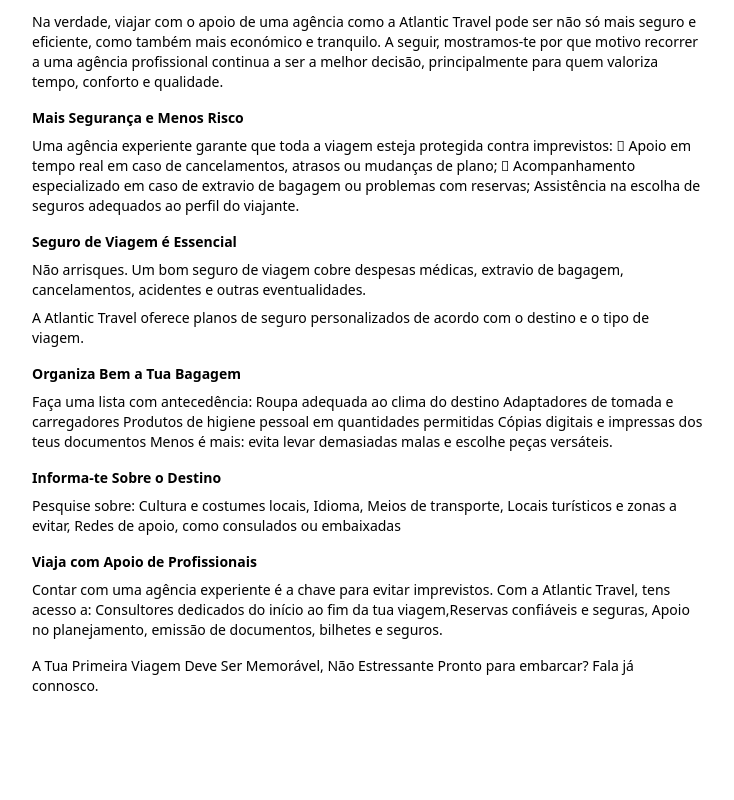
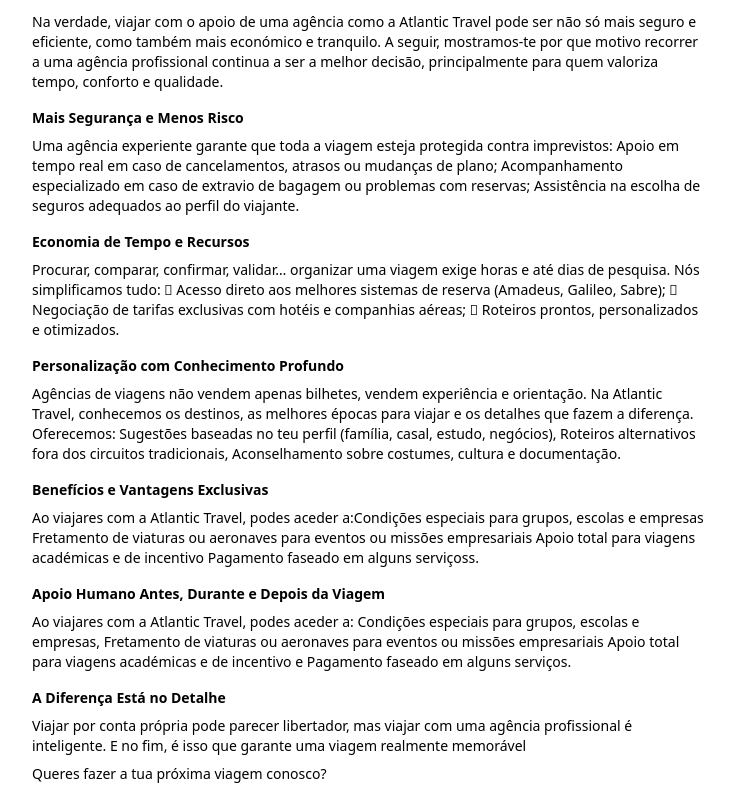
Before and after one commit to Vivaldi-Dev/atlantictravel, a Next.js app in the folder atlantictravel/: page /blog/escolher in a window 1280 px wide. Shown: the part 700-1500 px from the top of the page, without its empty margins (272-1006 px from the left). Built offline with nearby package versions, Linux system fonts and the light colour scheme.

Commit message:
add new blog page

```diff
--- a/atlantictravel/src/app/blog/escolher/page.tsx
+++ b/atlantictravel/src/app/blog/escolher/page.tsx
@@ -79,39 +79,50 @@
                         <motion.div variants={itemVariants} className='mb-4'>
                             <p className="font-semibold text-start mb-2">Mais Segurança e Menos Risco</p>
                             <p>
-                                Uma agência experiente garante que toda a viagem esteja protegida contra imprevistos:   Apoio em tempo real em caso de cancelamentos, atrasos ou mudanças de plano;  Acompanhamento especializado em caso de extravio de bagagem ou problemas com reservas;  Assistência na escolha de seguros adequados ao perfil do viajante.
+                                Uma agência experiente garante que toda a viagem esteja protegida contra imprevistos:
+                                Apoio em tempo real em caso de cancelamentos, atrasos ou mudanças de plano;
+                                Acompanhamento especializado em caso de extravio de bagagem ou problemas com reservas;
+                                Assistência na escolha de seguros adequados ao perfil do viajante.
 
                             </p>
                         </motion.div>
 
                         <motion.div variants={itemVariants} className='mb-4'>
-                            <p className="font-semibold text-start mb-2">Seguro de Viagem é Essencial </p>
-                            <p>Não arrisques. Um bom seguro de viagem cobre despesas médicas, extravio de bagagem, cancelamentos, acidentes e  outras eventualidades.</p>
-                            <p className='mt-2'>A Atlantic Travel oferece planos de seguro personalizados de acordo com o destino e o tipo de viagem.</p>
+                            <p className="font-semibold text-start mb-2">Economia de Tempo e Recursos</p>
+                            <p>Procurar, comparar, confirmar, validar… organizar uma viagem exige horas e até dias de pesquisa. Nós simplificamos  tudo:  
+                                Acesso direto aos melhores sistemas de reserva (Amadeus, Galileo, Sabre);  
+                                Negociação de tarifas exclusivas com hotéis e companhias aéreas; 
+                                Roteiros prontos, personalizados e otimizados.</p>
                         </motion.div>
 
                         <motion.div variants={itemVariants} className='mb-4'>
-                            <p className="font-semibold text-start mb-2">Organiza Bem a Tua Bagagem</p>
-                            <p>
-                                Faça uma lista com antecedência: Roupa adequada ao clima do destino Adaptadores de tomada e carregadores  Produtos de higiene pessoal em quantidades permitidas  Cópias digitais e impressas dos teus documentos
-                                Menos é mais: evita levar demasiadas malas e escolhe peças versáteis.
+                            <p className="font-semibold text-start mb-2">Personalização com Conhecimento Profundo</p>
+                            <p>Agências de viagens não vendem apenas bilhetes, vendem experiência e orientação. Na
+                                Atlantic Travel, conhecemos os  destinos,
+                                as melhores épocas para viajar e os detalhes que fazem a diferença.
+                                Oferecemos: Sugestões baseadas no teu perfil (família, casal, estudo, negócios),
+                                Roteiros alternativos fora dos circuitos tradicionais, Aconselhamento sobre costumes, cultura e documentação.</p>
+                        </motion.div>
+
+                        <motion.div variants={itemVariants} className='mb-4'>
+                            <p className="font-semibold text-start mb-2">Benefícios e Vantagens Exclusivas</p>
+                            <p> Ao viajares com a Atlantic Travel, podes aceder a:Condições especiais para grupos,
+                                escolas e empresas Fretamento de viaturas ou aeronaves para eventos ou missões empresariais Apoio total para viagens académicas e de incentivo Pagamento faseado em alguns serviçoss.
                             </p>
                         </motion.div>
 
                         <motion.div variants={itemVariants} className='mb-4'>
-                            <p className="font-semibold text-start mb-2">Informa-te Sobre o Destino</p>
-                            <p>
-                                Pesquise sobre:  Cultura e costumes locais, Idioma, Meios de transporte, Locais turísticos e zonas a evitar, Redes de apoio, como consulados ou embaixadas
-                            </p>
+                            <p className="font-semibold text-start mb-2">Apoio Humano Antes, Durante e Depois da Viagem</p>
+                            <p>Ao viajares com a Atlantic Travel, podes aceder a: Condições especiais para grupos, escolas e empresas,
+                                Fretamento de viaturas ou aeronaves para eventos ou missões empresariais
+                                Apoio total para viagens académicas e de incentivo e Pagamento faseado em alguns serviços.</p>
                         </motion.div>
 
-                        <motion.div variants={itemVariants} className='mb-4'>
-                            <p className="font-semibold text-start mb-2">Viaja com Apoio de Profissionais </p>
-                            <p>Contar com uma agência experiente é a chave para evitar imprevistos. Com a Atlantic Travel, tens acesso a: Consultores dedicados do início ao fim da tua viagem,Reservas confiáveis e seguras, Apoio no planejamento, emissão de documentos, bilhetes e seguros.</p>
-                        </motion.div>
 
                         <motion.div variants={itemVariants} className='mb-4'>
-                            <p>A Tua Primeira Viagem Deve Ser Memorável, Não Estressante  Pronto para embarcar? Fala já connosco.</p>
+                            <p className="font-semibold text-start mb-2">A Diferença Está no Detalhe </p>
+                            <p>Viajar por conta própria pode parecer libertador, mas viajar com uma agência profissional é inteligente. E no fim, é isso  que garante uma viagem realmente memorável</p>
+                            <p className='mt-2'>Queres fazer a tua próxima viagem conosco?</p>
                         </motion.div>
 
                     </motion.div>
```
